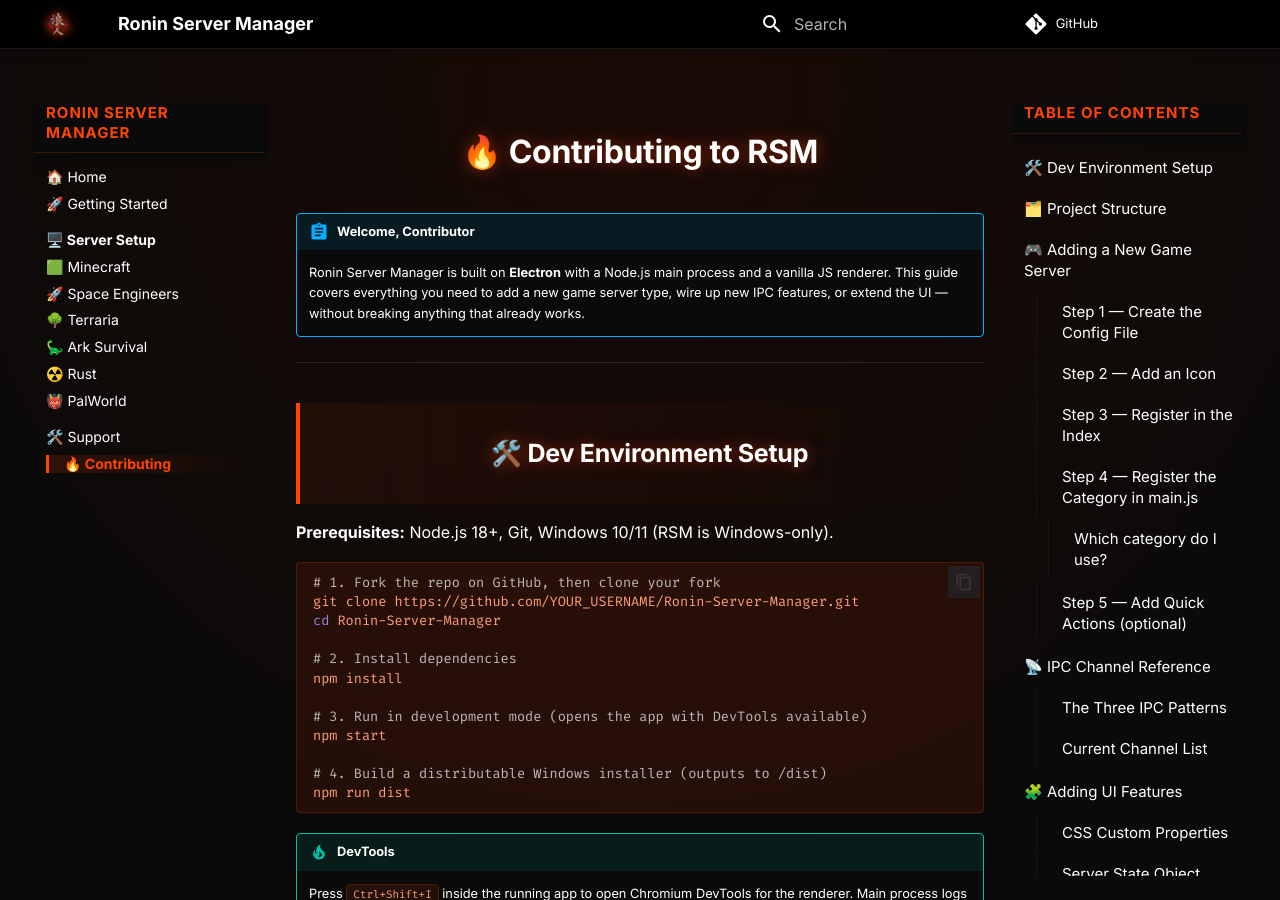
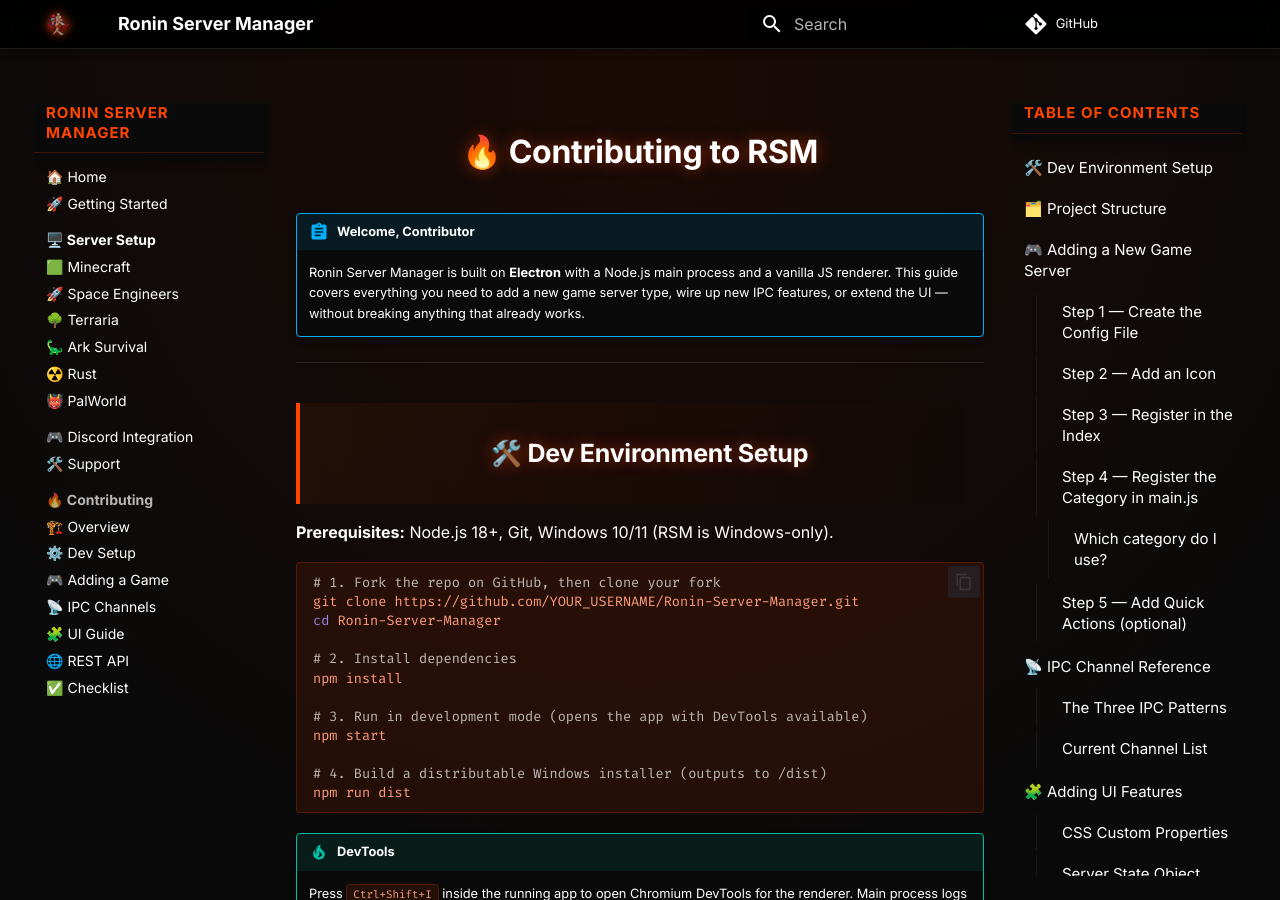
Before and after one commit to PhonicSpider/Ronin-Server-Manager, an MkDocs documentation site: the page built from docs/contributing.md, in a window 1280 px wide and 900 px high. Built offline with MkDocs 1.6.1 and Material for MkDocs 9.7.7, drawn with Linux system fonts in a browser that asks for light colours; comment, search, counter and statistics services are not loaded.

Commit message:
docs(nav): restructure Contributing into a 7-page nested book
Converts the single contributing.md entry into a nested section with
sub-pages for Dev Setup, Adding a Game, IPC Channels, UI Guide, REST API,
and Checklist — mirrors the GitBook/OneNote doc-tree structure requested.

```diff
--- a/mkdocs.yml
+++ b/mkdocs.yml
@@ -34,8 +34,16 @@
       - 🦕 Ark Survival: servers/ark-survival.md
       - ☢️ Rust: servers/rust.md
       - 👹 PalWorld: servers/palworld.md
+  - 🎮 Discord Integration: discord-int.md
   - 🛠️ Support: troubleshooting.md
-  - 🔥 Contributing: contributing.md
+  - 🔥 Contributing:
+      - 🏗️ Overview: contributing/index.md
+      - ⚙️ Dev Setup: contributing/dev-setup.md
+      - 🎮 Adding a Game: contributing/new-game.md
+      - 📡 IPC Channels: contributing/ipc-channels.md
+      - 🧩 UI Guide: contributing/ui-guide.md
+      - 🌐 REST API: contributing/rest-api.md
+      - ✅ Checklist: contributing/checklist.md
 
 markdown_extensions:
   - admonition
```
